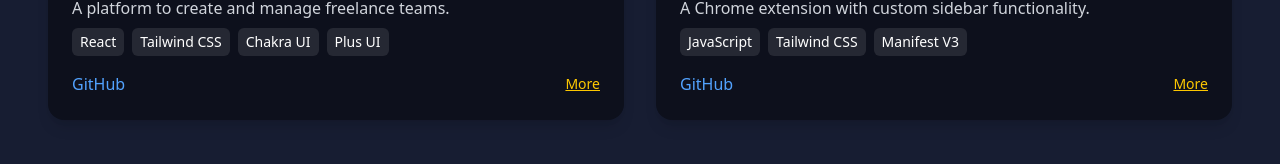
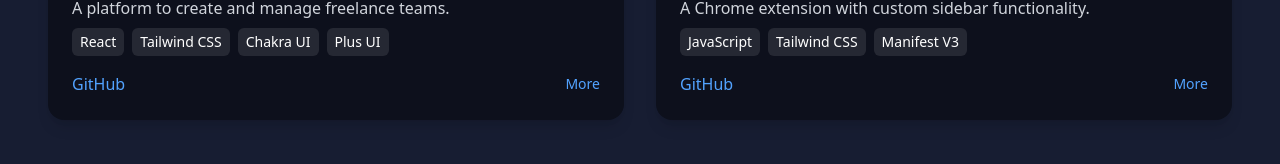
Before and after one commit to farhan3113/Porfolio, a React (Vite) app: page / in a window 1280 px wide. Shown: the part 1861-2025 px from the top of the page. Built offline with nearby package versions, Linux system fonts and the light colour scheme.

Commit message:
chnages text color

```diff
--- a/src/Components/Projects/Projects.jsx
+++ b/src/Components/Projects/Projects.jsx
@@ -80,7 +80,7 @@ const Projects = () => {
               )}
               <button
                 onClick={() => toggleExpand(index)}
-                className="text-yellow-400 underline text-sm ml-auto"
+                className="text-blue-400  hover:underline text-sm ml-auto"
               >
                 {expandedIndex === index ? "Less" : "More"}
               </button>
```
